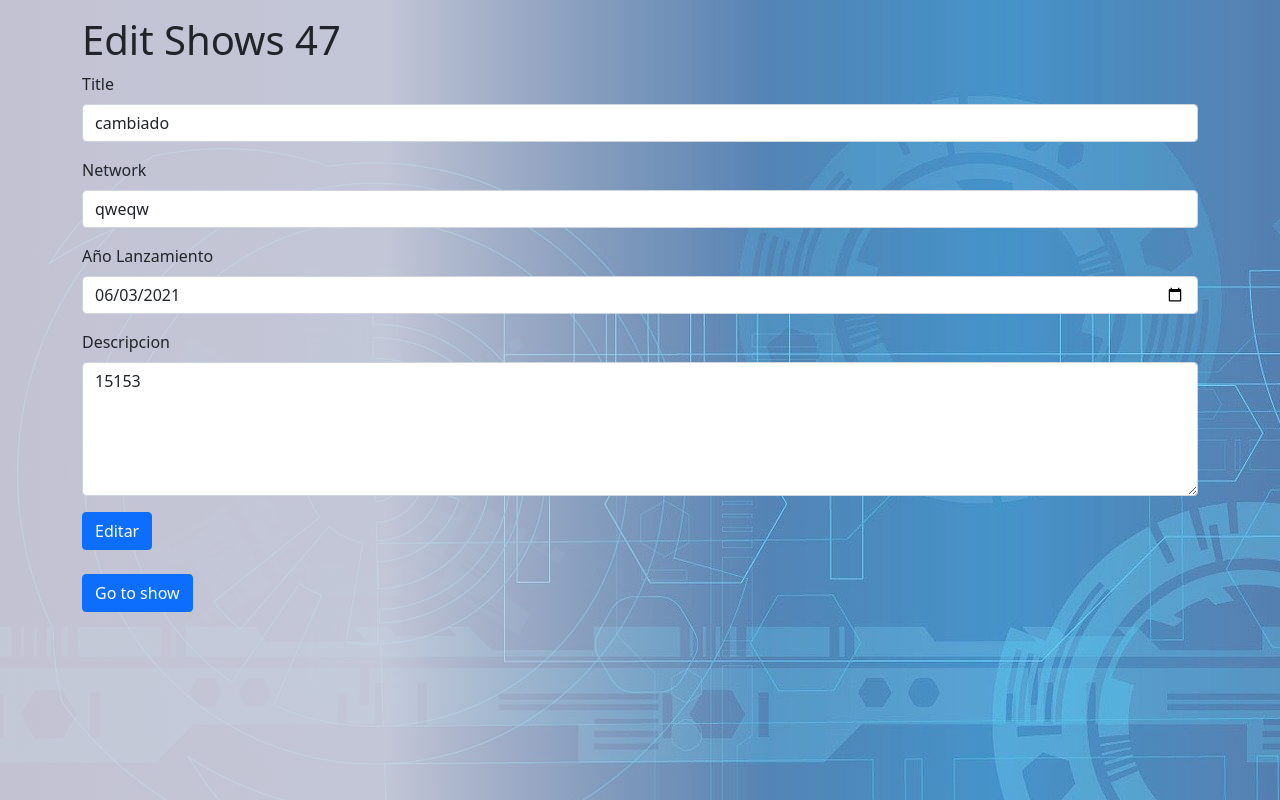
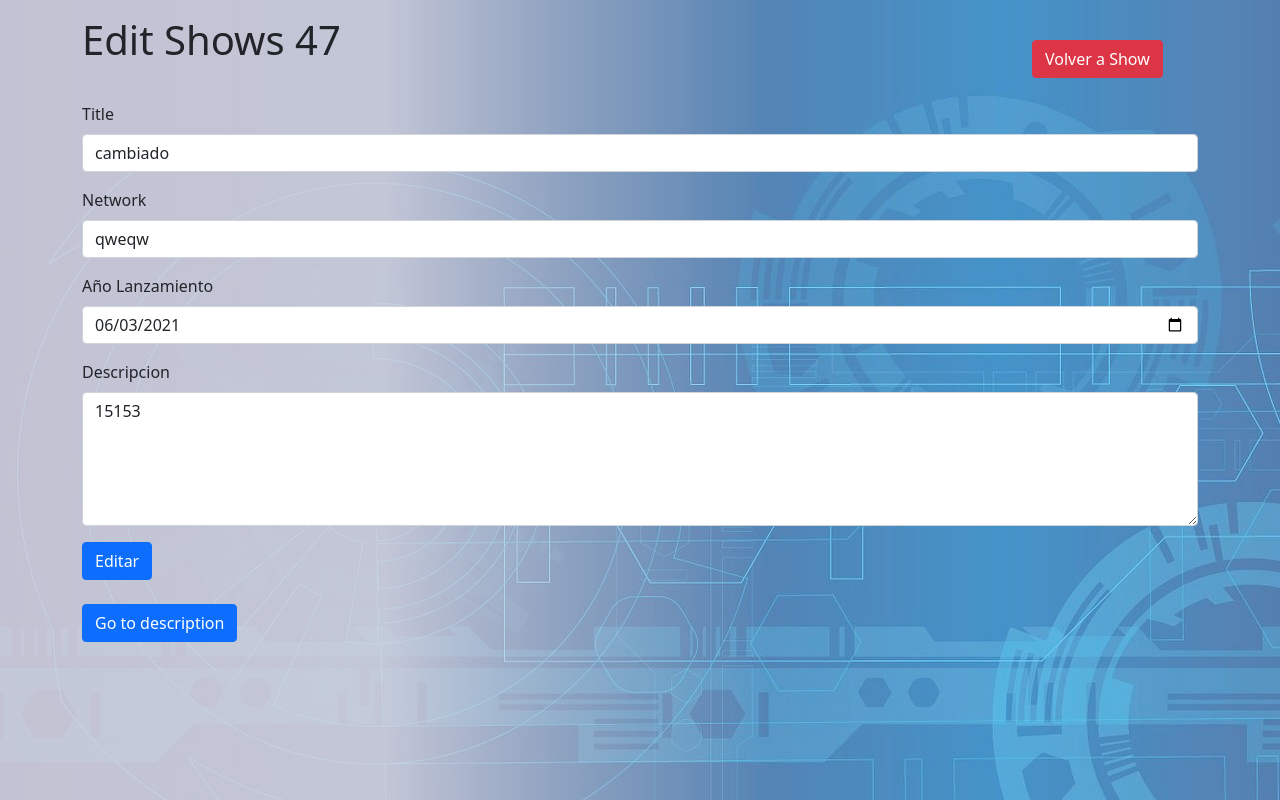
Before and after one commit to egrilli/tv-show, a Django app: page /shows/47/edit in a window 1280 px wide. Run offline with Django 3.2, Linux system fonts and the light colour scheme; data comes from the database, SQL or seed files in the repository; both versions use the stored data as it was after the commit; some libraries are stand-ins or nearby versions.

Commit message:
agregado boton show en los templates

```diff
--- a/app_tv/templates/edit.html
+++ b/app_tv/templates/edit.html
@@ -14,7 +14,14 @@
 <body>
 
 	<div class="container  py-3">
-		<h1 class="text-left">Edit Shows {{show.id}} </h1>
+		<div class="row">
+			<div class="col-10">
+			<h1 class="text-left">Edit Shows {{show.id}} </h1>
+		</div>
+		<div class="col-2">
+			<a href="/shows"><button class="btn btn-danger my-4"> Volver a Show</button></a>
+		</div>
+	</div>
 
 
 		<form action="/shows/{{show.id}}/edit" method="POST">
@@ -38,7 +45,7 @@
 			</div>
 			<button type="submit" class="btn btn-primary">Editar</button>
 			<br>
-			<a href="/shows/{{show.id}}"><button class="btn btn-primary my-4"> Go to show</button></a>
+			<a href="/shows/{{show.id}}"><button class="btn btn-primary my-4"> Go to description</button></a>
 		</form>
 
 	</div>
```
Also changed, not shown: app_tv/templates/create.html (+16 -8 lines), app_tv/templates/read.html (+10 -0 lines), db.sqlite3.
